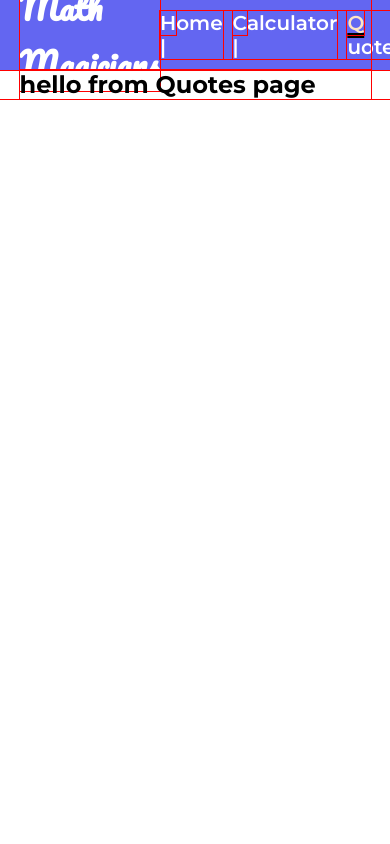
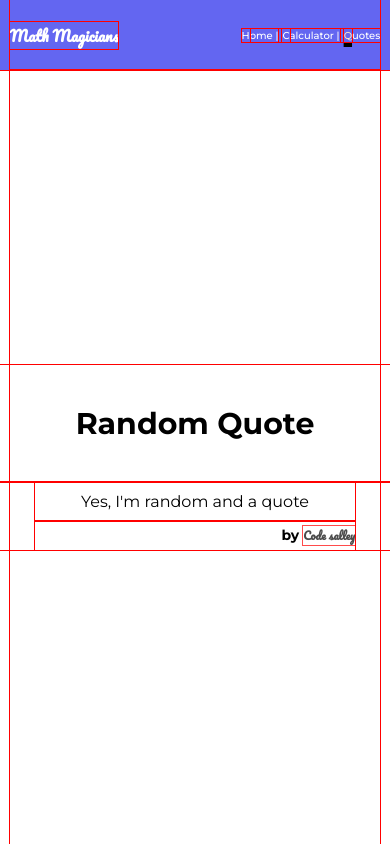
Before and after one commit to codesalley/calculator-app, a React (Create React App) app: page /quotes in a window 390 px wide. Built offline with nearby package versions, Linux system fonts and the light colour scheme.

Commit message:
add media query, make homepage reponsive and accesible on mobile

```diff
--- a/src/components/App.css
+++ b/src/components/App.css
@@ -57,3 +57,33 @@
   flex-direction: column;
   position: relative;
 }
+
+@media screen and (max-width: 766px) {
+  .container {
+    display: flex;
+    flex-direction: column;
+  }
+
+  .calculator-intro p {
+    display: none;
+  }
+  .calculator-intro h2 {
+    font-size: 18px;
+    margin: 0;
+  }
+  .calculator-intro {
+    margin: 0;
+    height: fit-content;
+    flex: 0;
+    max-width: 100%;
+    text-align: center;
+    padding: 20px;
+  }
+  .main-intro {
+    width: 90%;
+    margin: auto;
+    height: 60vh;
+    overflow: hidden;
+  }
+
+}
--- a/src/components/App.js
+++ b/src/components/App.js
@@ -6,7 +6,7 @@ import Display from './Display';
 import ButtonPanel from './ButtonPanel';
 import calculate from './logic/calculate';
 import HomePage from './Home';
-import QuotePage from './Qoute';
+import QuotePage from './Quote';
 import NavBar from './NavBar';
 
 function App() {
--- a/src/components/Home.css
+++ b/src/components/Home.css
@@ -56,3 +56,34 @@
     font-weight: 500;
   }
 }
+
+@media screen and (max-width: 766px) {
+  .main {
+    width: 100%;
+    max-width: 100%;
+    overflow: hidden;
+  }
+  .main-home {
+    width: 95%;
+    margin: auto;
+  }
+  .home-intro {
+    display: flex;
+    flex-direction: column;
+  }
+  .header-p {
+    font-size: 12px;
+    padding-bottom: 20px;
+    font-family: 'Pacifico', cursive;
+    opacity: 0.7;
+    line-height: 15px;
+  }
+  .lorem-p {
+    width: 70%;
+    font-size: 12px;
+    line-height: 15px;
+  }
+  .hide-sm {
+    display: none;
+  }
+}
--- a/src/components/Home.js
+++ b/src/components/Home.js
@@ -14,7 +14,7 @@ const HomePage = () => (
         </h2>
         <p className="header-p">Everything can be represented with numbers</p>
       </div>
-      <p className="lorem-p">
+      <p className="lorem-p hide-sm">
         Lorem ipsum dolor sit amet, consectetur adipisicing elit, sed do eiusmod tempor incididunt
         ut labore et dolore magna aliqua. Ut enim ad minim veniam, quis nostrud exercitation ullamco
         laboris nisi ut aliquip ex ea commodo consequat.
--- a/src/components/NavBar.css
+++ b/src/components/NavBar.css
@@ -20,7 +20,6 @@
 
 }
 
-.nav-left {}
 
 .nav-left h1 {
   font-family: 'Pacifico', cursive;
@@ -47,11 +46,13 @@ a {
   0% {
     transform: translateY(-20%);
   }
+
   50% {
     transform: rotate3d(360deg);
     transform: translateY(-50%);
 
   }
+
   100% {
     transform: rotate(0deg);
     transform: translateY(0%);
@@ -59,3 +60,23 @@ a {
   }
 
 }
+
+@media screen and (max-width: 766px) {
+  .nav-bar {
+    width: 95%;
+    overflow: hidden;
+  }
+
+  .nav-left h1 {
+    font-size: 15px;
+  }
+
+  a {
+    font-weight: 500;
+    font-size: 10px;
+  }
+
+  .nav-right {
+    gap: 4px;
+  }
+}
--- a/src/components/Qoute.js
+++ /dev/null
@@ -1,3 +0,0 @@
-const QuotePage = () => <h2> hello from Quotes page </h2>;
-
-export default QuotePage;
--- /dev/null
+++ b/src/components/Quote.css
@@ -0,0 +1,41 @@
+.quote-main {
+  width: 100%;
+  height: calc(100vh - 70px);
+  display: grid;
+  place-content: center;
+}
+
+.quote-card {
+  max-width: 500px;
+  width: 400px;
+  display: flex;
+  flex-direction: column;
+}
+
+.quote-h2 {
+  text-align: center;
+  font-size: 30px;
+  padding: 40px 0;
+}
+
+.quote {
+  width: 80%;
+  text-align: center;
+  margin: auto;
+  padding: 10px 0;
+}
+
+.author {
+  padding: 5px 0;
+  width: 80%;
+  margin: auto;
+  text-align: right;
+  font-weight: 700;
+  font-size: 14px;
+}
+
+.author span {
+  font-family: 'pacifico', cursive;
+  opacity: 0.7;
+  font-size: 11px;
+}
--- /dev/null
+++ b/src/components/Quote.js
@@ -0,0 +1,17 @@
+import './Quote.css';
+
+const QuotePage = () => (
+  <div className="quote-main">
+    <h2 className="quote-h2">Random Quote</h2>
+    <div className="quote-card">
+      <p className="quote">Yes, I&apos;m random  and a quote</p>
+      <p className="author">
+        by
+        {' '}
+        <span>Code salley</span>
+      </p>
+    </div>
+  </div>
+);
+
+export default QuotePage;
```
